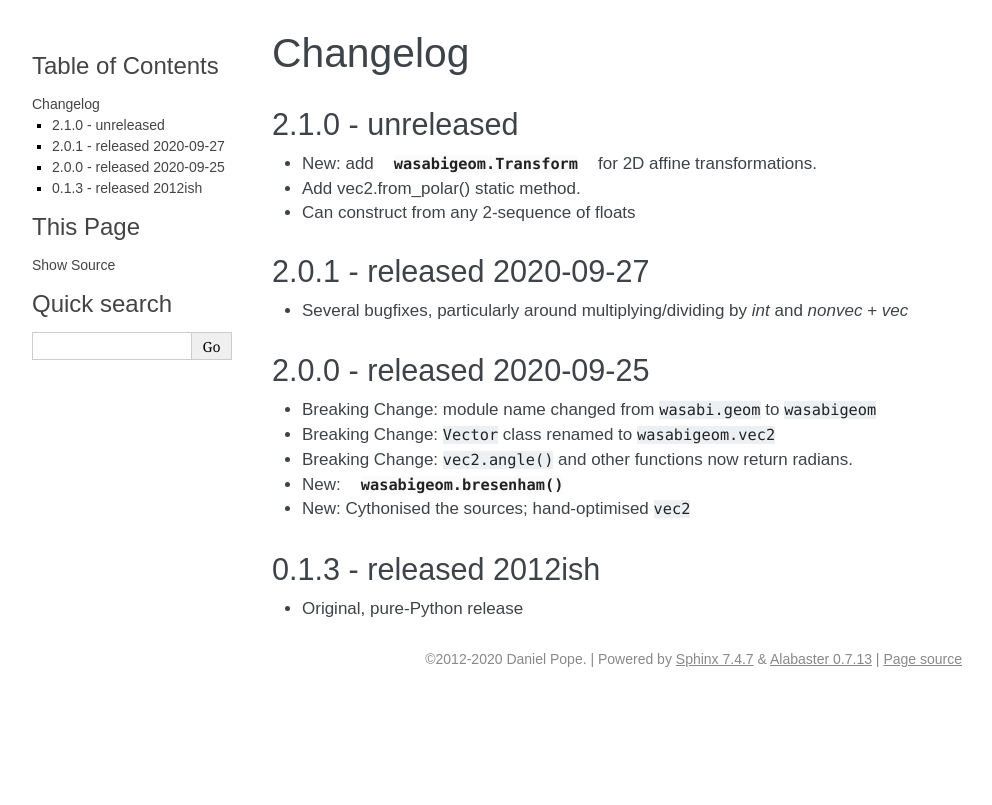
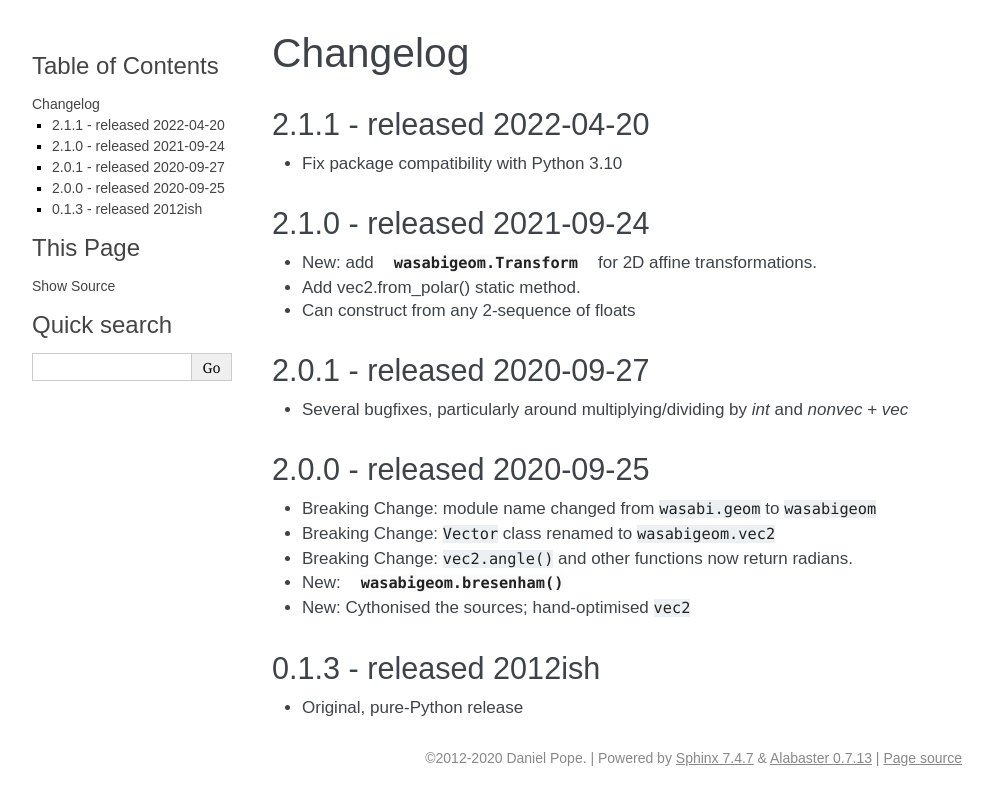
Before and after one commit to lordmauve/wasabi-geom, a Sphinx documentation site: the page built from doc/changelog.rst, in a window 1280 px wide. Shown: the top 805 px of the page, without its empty margins (148-1140 px from the left). Built offline with Sphinx 7.4.7, drawn with Linux system fonts in a browser that asks for light colours; some web fonts are replaced.

Commit message:
Bump version to 2.1.1

```diff
--- a/doc/changelog.rst
+++ b/doc/changelog.rst
@@ -1,8 +1,13 @@
 Changelog
 =========
 
-2.1.0 - unreleased
-------------------
+2.1.1 - released 2022-04-20
+---------------------------
+
+* Fix package compatibility with Python 3.10
+
+2.1.0 - released 2021-09-24
+---------------------------
 
 * New: add :class:`wasabigeom.Transform` for 2D affine transformations.
 * Add vec2.from_polar() static method.
--- a/setup.cfg
+++ b/setup.cfg
@@ -1,6 +1,6 @@
 [metadata]
 name = wasabi-geom
-version = 2.1.0
+version = 2.1.1
 description = 2D vector, line and polygon classes, and a spatial hash implementation
 author = Daniel Pope
 author_email = mauve@mauveweb.co.uk
```
